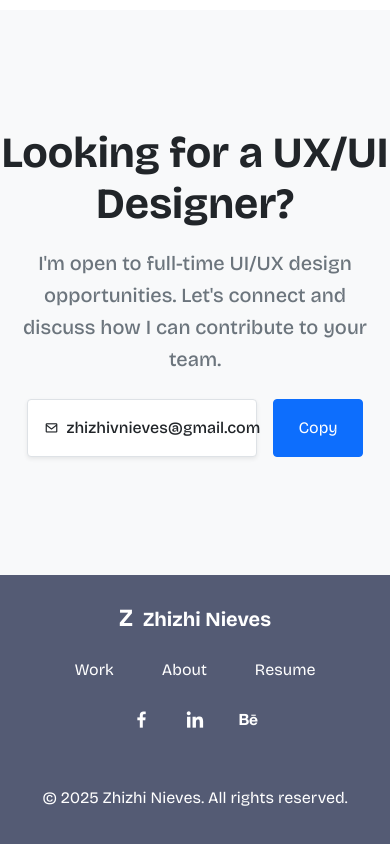
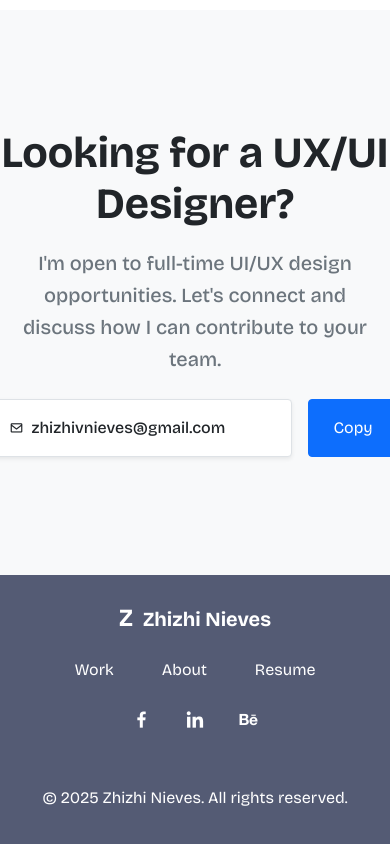
Before and after one commit to Bulbasar/Zhi, a React (Vite) app: page / in a window 390 px wide. Shown: the part 3653-4497 px from the top of the page. Built offline with nearby package versions, Linux system fonts and the light colour scheme.

Commit message:
Third Commit

```diff
--- a/src/styles/main.css
+++ b/src/styles/main.css
@@ -175,8 +175,8 @@ body {
   }
 
   .footer-email-input {
-    min-width: 230px !important;
-    width: 230px !important;
+    min-width: 300px !important;
+    width: 300px !important;
   }
 
   .footer-email-input span {
```
